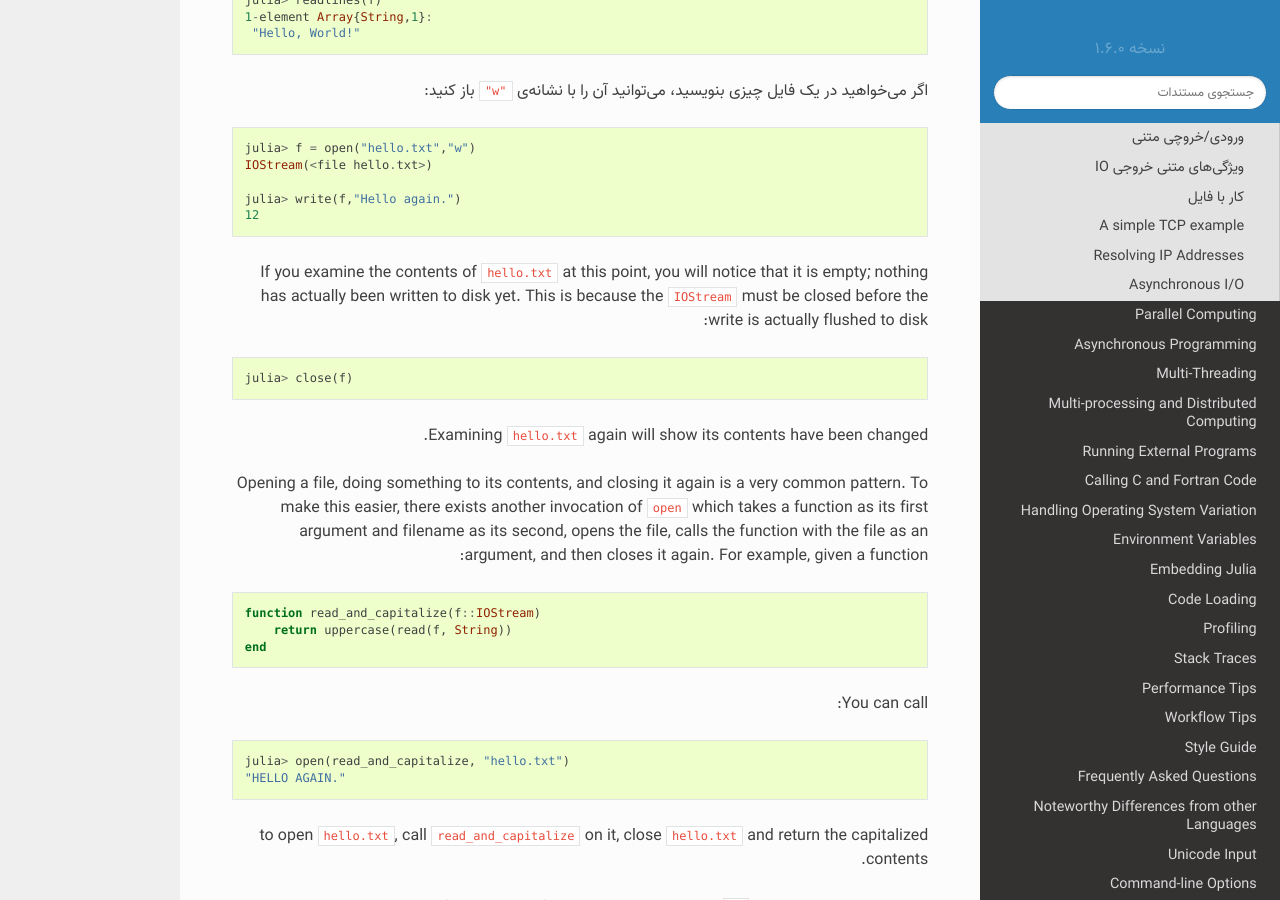
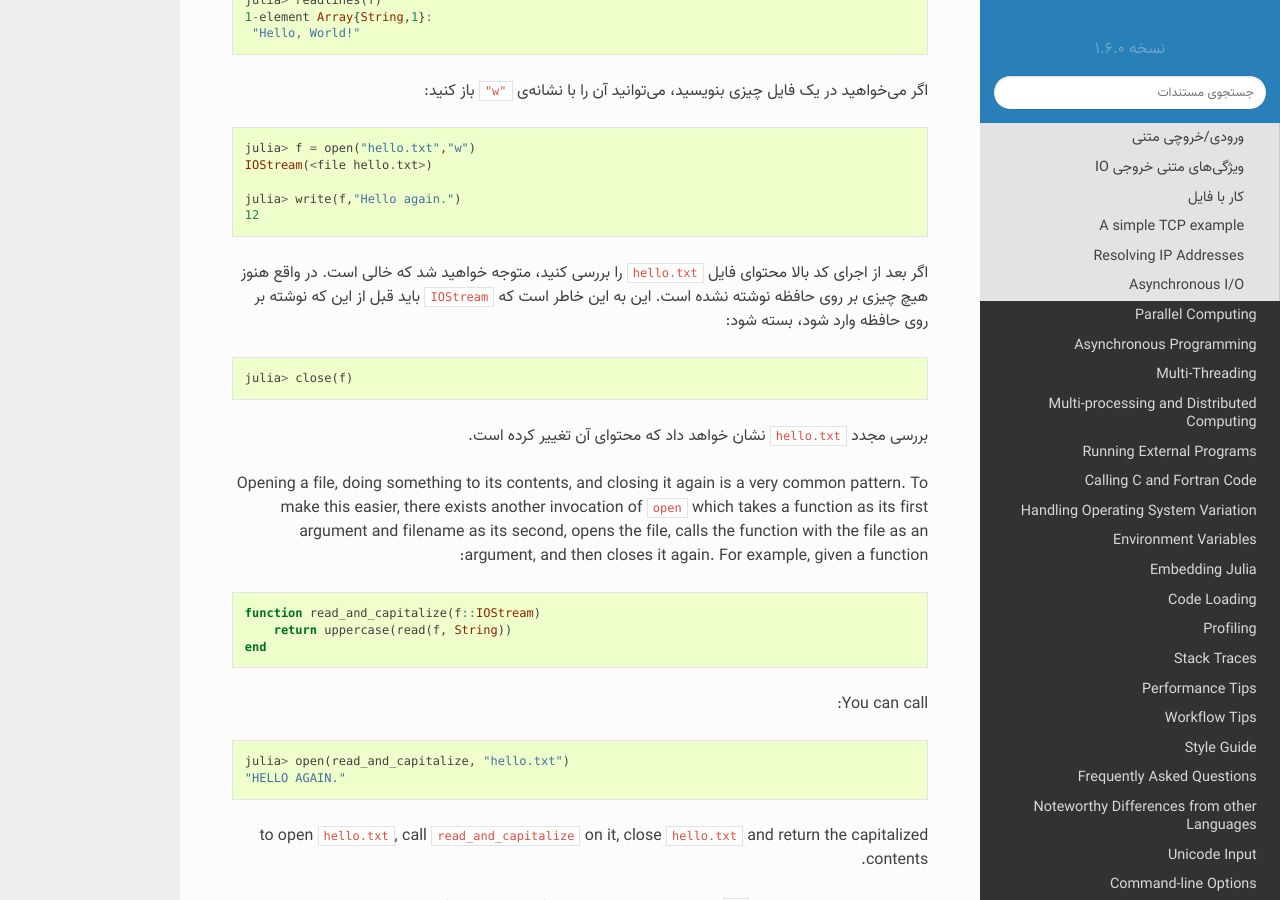
Before and after one commit to AppliedLinearAlgebra-Sharif/julia-docs, a Sphinx documentation site: the page built from docs/manual/networking-and-streams.md, in a window 1280 px wide and 900 px high, scrolled down 2763 px. Built offline with Sphinx 7.4.7 and the Read the Docs theme 2.0.0, drawn with Linux system fonts in a browser that asks for light colours; pages that are not in the unit, such as notebooks, are missing from menus.

Commit message:
Update networking-and-streams.md

````diff
--- a/docs/manual/networking-and-streams.md
+++ b/docs/manual/networking-and-streams.md
@@ -129,15 +129,13 @@ julia> write(f,"Hello again.")
 12
 ```
 
-If you examine the contents of `hello.txt` at this point, you will notice that it is empty; nothing
-has actually been written to disk yet. This is because the `IOStream` must be closed before the
-write is actually flushed to disk:
+اگر بعد از اجرای کد بالا محتوای فایل `hello.txt` را بررسی کنید، متوجه خواهید شد که خالی است. در واقع هنوز هیچ چیزی بر روی حافظه نوشته نشده است. این به این خاطر است که `IOStream` باید قبل از این که نوشته بر روی حافظه وارد شود، بسته شود:
 
 ```julia
 julia> close(f)
 ```
 
-Examining `hello.txt` again will show its contents have been changed.
+بررسی مجدد `hello.txt` نشان خواهد داد که محتوای آن تغییر کرده است.
 
 Opening a file, doing something to its contents, and closing it again is a very common pattern.
 To make this easier, there exists another invocation of `open` which takes a function
````
